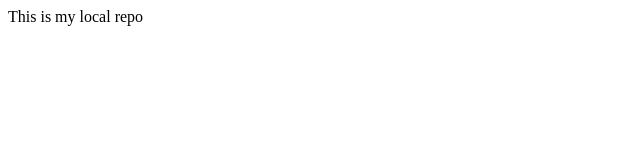
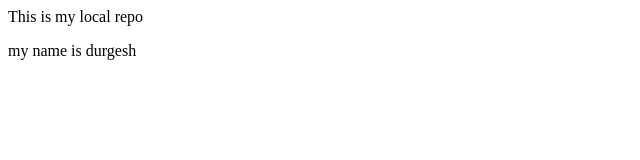
Before and after one commit to Durgesh-23/college-notes-summerizer-, a plain HTML site: page index.html in a window 1280 px wide. Shown: the whole page, without its empty margins (0-640 px from the left). Drawn offline with Linux system fonts and the light colour scheme.

Commit message:
added my name

```diff
--- a/index.html
+++ b/index.html
@@ -1 +1,2 @@
 <p>This is my local repo</p>
+<p>my name is durgesh</p>
```
